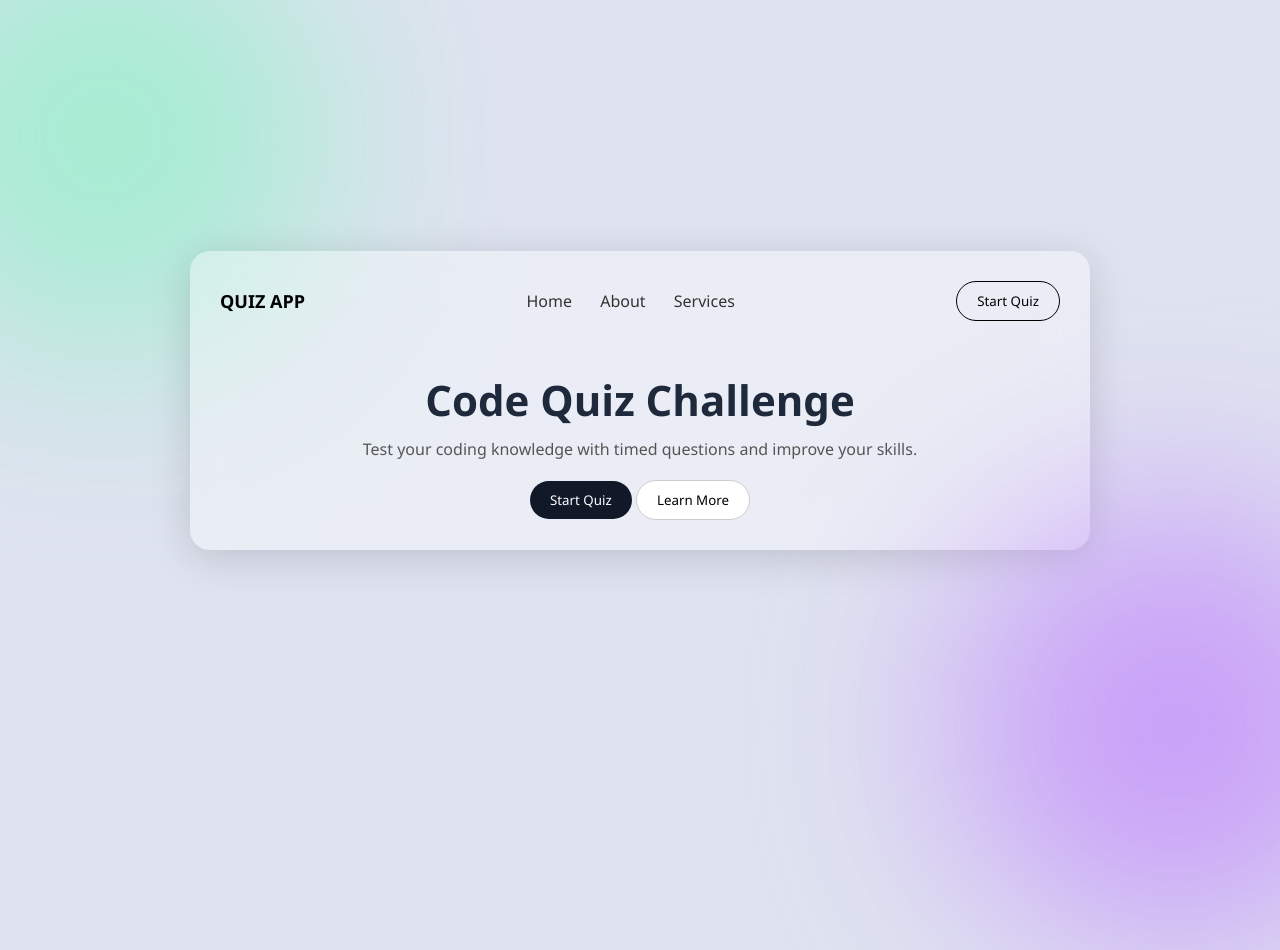
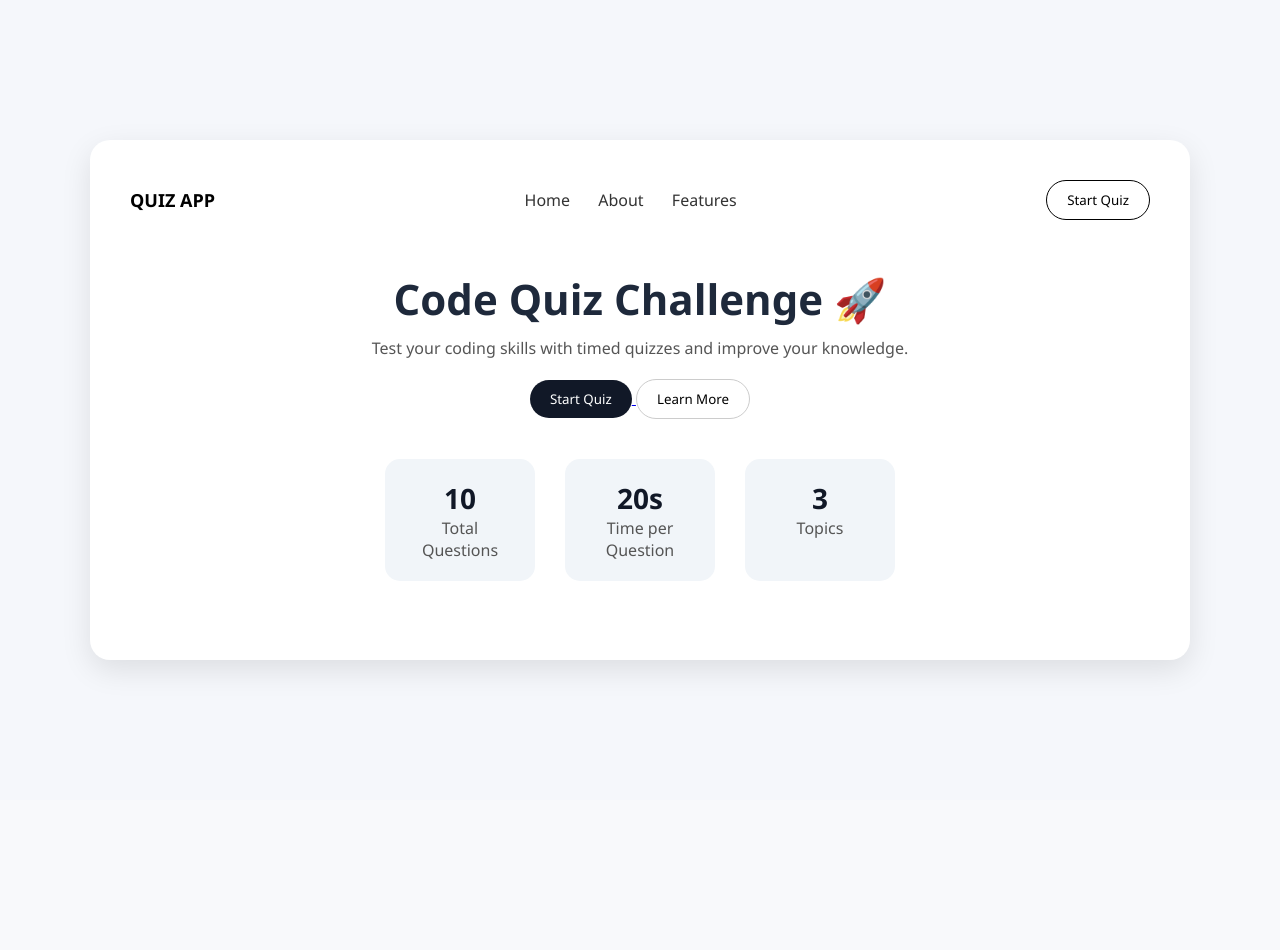
Before and after one commit to highdefinetion001/qwizzer, a Flask app: page / in a window 1280 px wide; the page is wider, and only the part inside the window is pictured. After the commit the page ends 674 px from the top of that part, so only its background shows below. Run offline with Flask 3, Linux system fonts and the light colour scheme.

Commit message:
'somethig'

```diff
--- a/app.py
+++ b/app.py
@@ -3,31 +3,40 @@ import random
 
 app = Flask(__name__)
 
-# Questions
+# 🔥 QUESTIONS (10 TOTAL - CODING + DS + PYTHON)
 questions = [
-    {"q": "Output of print(2**3)?", "options": ["6", "8", "9", "5"], "a": "8"},
+    # 🔹 CODING
+    {"q": "Output of print(2**8)?", "options": ["256", "128", "64", "16"], "a": "256"},
     {"q": "Which language is used for web apps?", "options": ["Python", "JavaScript", "C++", "All"], "a": "All"},
-    {"q": "HTML stands for?", "options": ["Hyper Text Markup Language", "High Text Machine Language", "None", "Hyper Tool"], "a": "Hyper Text Markup Language"},
-    {"q": "Which is a loop?", "options": ["if", "for", "def", "class"], "a": "for"},
-    {"q": "Python is?", "options": ["Language", "Snake", "Game", "OS"], "a": "Language"},
-    {"q": "10 // 3 = ?", "options": ["3", "3.3", "4", "2"], "a": "3"},
-    {"q": "Which is frontend?", "options": ["HTML", "Python", "C", "Java"], "a": "HTML"},
-    {"q": "Which is backend?", "options": ["Flask", "CSS", "HTML", "JS"], "a": "Flask"},
-    {"q": "1 byte = ?", "options": ["8 bits", "4 bits", "16 bits", "32 bits"], "a": "8 bits"},
-    {"q": "Variable is?", "options": ["Storage", "Loop", "Function", "Class"], "a": "Storage"}
+    {"q": "Which keyword is used to define a function in Python?", "options": ["def", "fun", "function", "define"], "a": "def"},
+
+    # 🔹 DATA STRUCTURES
+    {"q": "Which data structure uses FIFO?", "options": ["Stack", "Queue", "Tree", "Graph"], "a": "Queue"},
+    {"q": "Which data structure uses LIFO?", "options": ["Queue", "Stack", "Array", "Tree"], "a": "Stack"},
+    {"q": "Which is a non-linear data structure?", "options": ["Array", "Linked List", "Tree", "Queue"], "a": "Tree"},
+
+    # 🔹 PYTHON
+    {"q": "What is the output of print(type([]))?", "options": ["list", "dict", "tuple", "set"], "a": "list"},
+    {"q": "Which symbol is used for comments in Python?", "options": ["//", "#", "/* */", "--"], "a": "#"},
+    {"q": "Which data type is immutable?", "options": ["List", "Dictionary", "Set", "Tuple"], "a": "Tuple"},
+    {"q": "Which function is used to get input from user?", "options": ["get()", "input()", "scan()", "read()"], "a": "input()"}
 ]
 
+# Shuffle questions
 random.shuffle(questions)
 
+# Global variables
 score = 0
 q_index = 0
 
 
+# 🔹 HOME
 @app.route("/")
 def home():
     return render_template("index.html")
 
 
+# 🔹 QUIZ
 @app.route("/quiz", methods=["GET", "POST"])
 def quiz():
     global score, q_index
@@ -40,12 +49,14 @@ def quiz():
 
         q_index += 1
 
-    if q_index == len(questions):
+    # End quiz
+    if q_index >= len(questions):
         final_score = score
 
         # reset
         score = 0
         q_index = 0
+        random.shuffle(questions)
 
         return redirect(url_for("result", score=final_score))
 
@@ -57,11 +68,13 @@ def quiz():
     )
 
 
+# 🔹 RESULT
 @app.route("/result")
 def result():
-    score = request.args.get("score")
-    return render_template("result.html", score=score)
+    final_score = request.args.get("score")
+    return render_template("result.html", score=final_score)
 
 
+# 🔹 RUN
 if __name__ == "__main__":
     app.run(debug=True)
--- a/static/style.css
+++ b/static/style.css
@@ -1,4 +1,4 @@
-/* RESET */
+/* ===== RESET ===== */
 * {
     margin: 0;
     padding: 0;
@@ -6,71 +6,40 @@
     font-family: "Segoe UI", sans-serif;
 }
 
-/* BODY BACKGROUND */
+/* ===== BODY ===== */
 body {
     height: 100vh;
 }
 
-/* ANIMATED BACKGROUND */
+/* ===== CLEAN BACKGROUND ===== */
 .bg {
     height: 100vh;
     display: flex;
     justify-content: center;
     align-items: center;
-    background: #dfe3f0;
-    position: relative;
-    overflow: hidden;
+    background: #f5f7fb;   /* clean light background */
 }
 
-/* GLOW BLOBS */
-.bg::before,
-.bg::after {
-    content: "";
-    position: absolute;
-    width: 450px;
-    height: 450px;
-    border-radius: 50%;
-    filter: blur(100px);
-    opacity: 0.7;
-    animation: float 10s infinite alternate ease-in-out;
+/* ===== CARD ===== */
+.card {
+    width: 1100px;
+    min-height: 520px;
+    padding: 40px;
+    border-radius: 20px;
+
+    background: white;   /* clean card (no glass blur) */
+    box-shadow: 0 10px 30px rgba(0,0,0,0.1);
+
+    animation: fadeIn 0.8s ease;
 }
 
-.bg::before {
-    background: #8ef1c6;
-    top: -120px;
-    left: -120px;
-}
-
-.bg::after {
-    background: #c084fc;
-    bottom: -120px;
-    right: -120px;
-}
-
-/* FLOAT ANIMATION */
-@keyframes float {
-    from { transform: translateY(0px); }
-    to { transform: translateY(40px); }
-}
-
-/* GLASS CARD */
-.card {
-    width: 900px;
-    padding: 30px;
-    border-radius: 20px;
-    background: rgba(255,255,255,0.35);
-    backdrop-filter: blur(20px);
-    box-shadow: 0 8px 40px rgba(0,0,0,0.15);
-    animation: fadeIn 1s ease;
-}
-
-/* FADE IN */
+/* ===== ANIMATION ===== */
 @keyframes fadeIn {
-    from { opacity: 0; transform: translateY(30px); }
+    from { opacity: 0; transform: translateY(20px); }
     to { opacity: 1; transform: translateY(0); }
 }
 
-/* NAVBAR */
+/* ===== NAVBAR ===== */
 .navbar {
     display: flex;
     justify-content: space-between;
@@ -88,7 +57,7 @@ body {
     color: #333;
 }
 
-/* BUTTONS */
+/* ===== BUTTONS ===== */
 .contact-btn,
 .dark-btn,
 .light-btn {
@@ -98,7 +67,7 @@ body {
     transition: 0.3s;
 }
 
-/* DARK BUTTON */
+/* Dark Button */
 .dark-btn {
     background: #111827;
     color: white;
@@ -106,22 +75,20 @@ body {
 }
 
 .dark-btn:hover {
-    transform: scale(1.08);
-    box-shadow: 0 0 15px rgba(0,0,0,0.4);
+    transform: scale(1.05);
 }
 
-/* LIGHT BUTTON */
+/* Light Button */
 .light-btn {
     background: white;
     border: 1px solid #ccc;
 }
 
 .light-btn:hover {
-    transform: scale(1.05);
-    background: #f3f3f3;
+    background: #f1f1f1;
 }
 
-/* CONTACT BUTTON */
+/* Contact Button */
 .contact-btn {
     border: 1px solid black;
     background: transparent;
@@ -131,7 +98,7 @@ body {
     transform: scale(1.05);
 }
 
-/* CONTENT */
+/* ===== CONTENT ===== */
 .content {
     text-align: center;
     margin-top: 50px;
@@ -151,40 +118,69 @@ body {
     color: #555;
 }
 
-/* BUTTON GROUP */
+/* ===== BUTTON GROUP ===== */
 .buttons {
     margin-top: 20px;
 }
 
-/* QUIZ OPTIONS */
+/* ===== DASHBOARD ===== */
+.dashboard {
+    margin-top: 40px;
+    display: flex;
+    justify-content: center;
+    gap: 30px;
+}
+
+.box {
+    background: #f1f5f9;
+    padding: 20px;
+    width: 150px;
+    border-radius: 15px;
+    text-align: center;
+    transition: 0.3s;
+}
+
+.box h3 {
+    font-size: 28px;
+    color: #111827;
+}
+
+.box p {
+    color: #555;
+}
+
+.box:hover {
+    transform: translateY(-5px);
+    background: #e2e8f0;
+}
+
+/* ===== QUIZ OPTIONS ===== */
 .option {
     display: block;
     margin: 12px 0;
     padding: 12px;
-    border-radius: 12px;
-    background: rgba(255,255,255,0.6);
+    border-radius: 10px;
+    background: #f1f5f9;
     cursor: pointer;
     transition: 0.3s;
 }
 
 .option:hover {
-    background: rgba(255,255,255,0.9);
-    transform: scale(1.03);
+    background: #e2e8f0;
 }
 
-/* RADIO */
 input[type="radio"] {
     margin-right: 10px;
 }
 
-/* TIMER */
+/* ===== TIMER ===== */
 #timer {
     margin-top: 15px;
     font-weight: bold;
     color: #111827;
 }
 
-/* SCORE */
+/* ===== SCORE ===== */
 #score {
     font-size: 50px;
     font-weight: bold;
@@ -192,9 +188,14 @@ input[type="radio"] {
     margin: 20px 0;
 }
 
-/* RESPONSIVE */
-@media (max-width: 900px) {
+/* ===== RESPONSIVE ===== */
+@media (max-width: 1100px) {
     .card {
         width: 90%;
     }
+
+    .dashboard {
+        flex-direction: column;
+        align-items: center;
+    }
 }
--- a/templates/index.html
+++ b/templates/index.html
@@ -1,7 +1,7 @@
 <!DOCTYPE html>
 <html>
 <head>
-    <title>Landing Page</title>
+    <title>Quiz Landing Page</title>
     <link rel="stylesheet" href="{{ url_for('static', filename='style.css') }}">
 </head>
 
@@ -9,28 +9,57 @@
 
 <div class="card">
 
-    <!-- Navbar -->
+    <!-- 🔹 NAVBAR -->
     <div class="navbar">
         <div class="logo">QUIZ APP</div>
+
         <div class="nav-links">
             <span>Home</span>
             <span>About</span>
-            <span>Services</span>
+            <span>Features</span>
         </div>
-        <a href="/quiz"><button class="contact-btn">Start Quiz</button></a>
+
+        <a href="/quiz">
+            <button class="contact-btn">Start Quiz</button>
+        </a>
     </div>
 
-    <!-- Content -->
+
+    <!-- 🔹 MAIN CONTENT -->
     <div class="content">
-        <h1>Code Quiz Challenge</h1>
-        <p>
-            Test your coding knowledge with timed questions and improve your skills.
-        </p>
+
+        <h1>Code Quiz Challenge 🚀</h1>
+        <p>Test your coding skills with timed quizzes and improve your knowledge.</p>
 
         <div class="buttons">
-            <a href="/quiz"><button class="dark-btn">Start Quiz</button></a>
+            <a href="/quiz">
+                <button class="dark-btn">Start Quiz</button>
+            </a>
+
             <button class="light-btn">Learn More</button>
         </div>
+
+
+        <!-- 🔹 DASHBOARD -->
+        <div class="dashboard">
+
+            <div class="box">
+                <h3>10</h3>
+                <p>Total Questions</p>
+            </div>
+
+            <div class="box">
+                <h3>20s</h3>
+                <p>Time per Question</p>
+            </div>
+
+            <div class="box">
+                <h3>3</h3>
+                <p>Topics</p>
+            </div>
+
+        </div>
+
     </div>
 
 </div>
```
